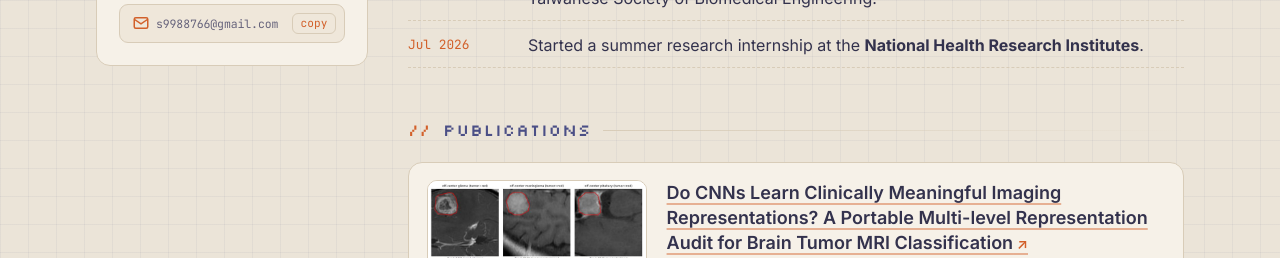
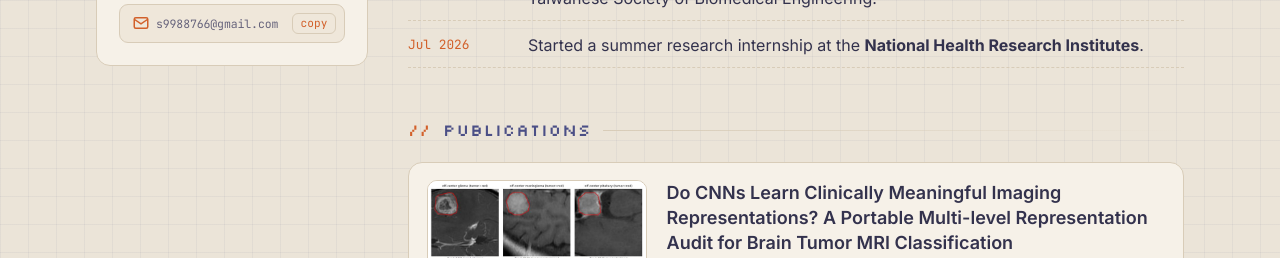
Before and after one commit to s9988766-creator/s9988766-creator.github.io, a plain HTML site: page index.html in a window 1280 px wide. Shown: the part 672-930 px from the top of the page. Drawn offline with Linux system fonts and the light colour scheme.

Commit message:
Paper titles: no underline, orange on hover

```diff
--- a/index.html
+++ b/index.html
@@ -205,9 +205,8 @@ section { scroll-margin-top: 5rem; }
 }
 .thumb img { width: 100%; height: 100%; object-fit: contain; display: block; }
 .pub h3 { margin: 0 0 0.35rem; font-size: var(--step-1); line-height: 1.4; font-weight: 600; text-wrap: balance; }
-.ptitle { color: var(--fg); text-decoration: underline; text-decoration-color: color-mix(in srgb, var(--accent) 45%, transparent); text-decoration-thickness: 1.5px; text-underline-offset: 4px; }
-.ptitle:hover { color: var(--accent); text-decoration-color: var(--accent); }
-.ptitle::after { content: " ↗"; font-size: 0.8em; color: var(--accent); }
+.ptitle { color: var(--fg); text-decoration: none; transition: color 0.15s; }
+.ptitle:hover { color: var(--accent); text-decoration: none; }
 .authors { margin: 0; font-size: 0.9rem; color: var(--fg-dim); }
 .authors b { color: var(--fg); font-weight: 600; text-decoration: underline; text-decoration-color: var(--accent2); text-underline-offset: 3px; }
 .venue { margin: 0.2rem 0 0; font-size: 0.9rem; font-style: italic; color: var(--fg-dim); }
```
